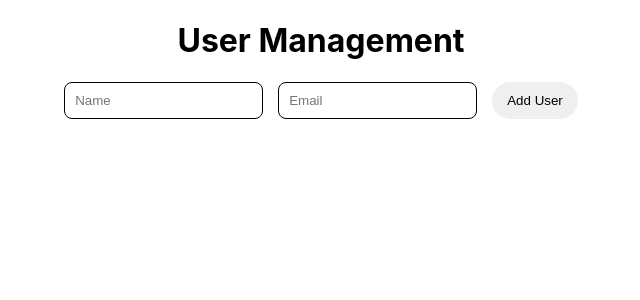
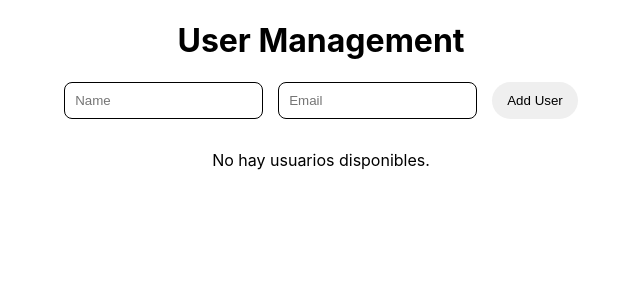
Before and after one commit to juniornaranjo79/daily-exercises-react, a React (Create React App) app: page / in a window 1280 px wide. Shown: the top 300 px of the page, without its empty margins (319-959 px from the left). Built offline with nearby package versions, Linux system fonts and the light colour scheme.

Commit message:
feat: se hace una mejora basic para dar info cuando no hay users y accesibilidad para los btns

```diff
--- a/src/components/dayFive/UserList.js
+++ b/src/components/dayFive/UserList.js
@@ -8,7 +8,10 @@ export default function UserList() {
   return (
     <div className="container">
       <ul className="users-list">
-        {users.map((user) => (
+        {users.length === 0 ? (
+          <p>No hay usuarios disponibles.</p>
+        ) : (
+          users.map((user) => (
             <li key={user.id} className="user-card">
               <div className="user-title-card">
                 <h2>{user.name}</h2>
@@ -17,11 +20,17 @@ export default function UserList() {
                 </p>
               </div>
               <div className="actions-card">
-              <button onClick={() => setUserToEdit(user)}>Edit</button>
+                <button
+                  onClick={() => setUserToEdit(user)}
+                  aria-label={`Editar ${user.name}`}
+                >
+                  Edit
+                </button>
                 <button onClick={() => deleteUser(user.id)}>Delete</button>
               </div>
             </li>
-        ))}
+          ))
+        )}
       </ul>
     </div>
   );
```
Lines whose indentation alone changed are shown as unchanged.
